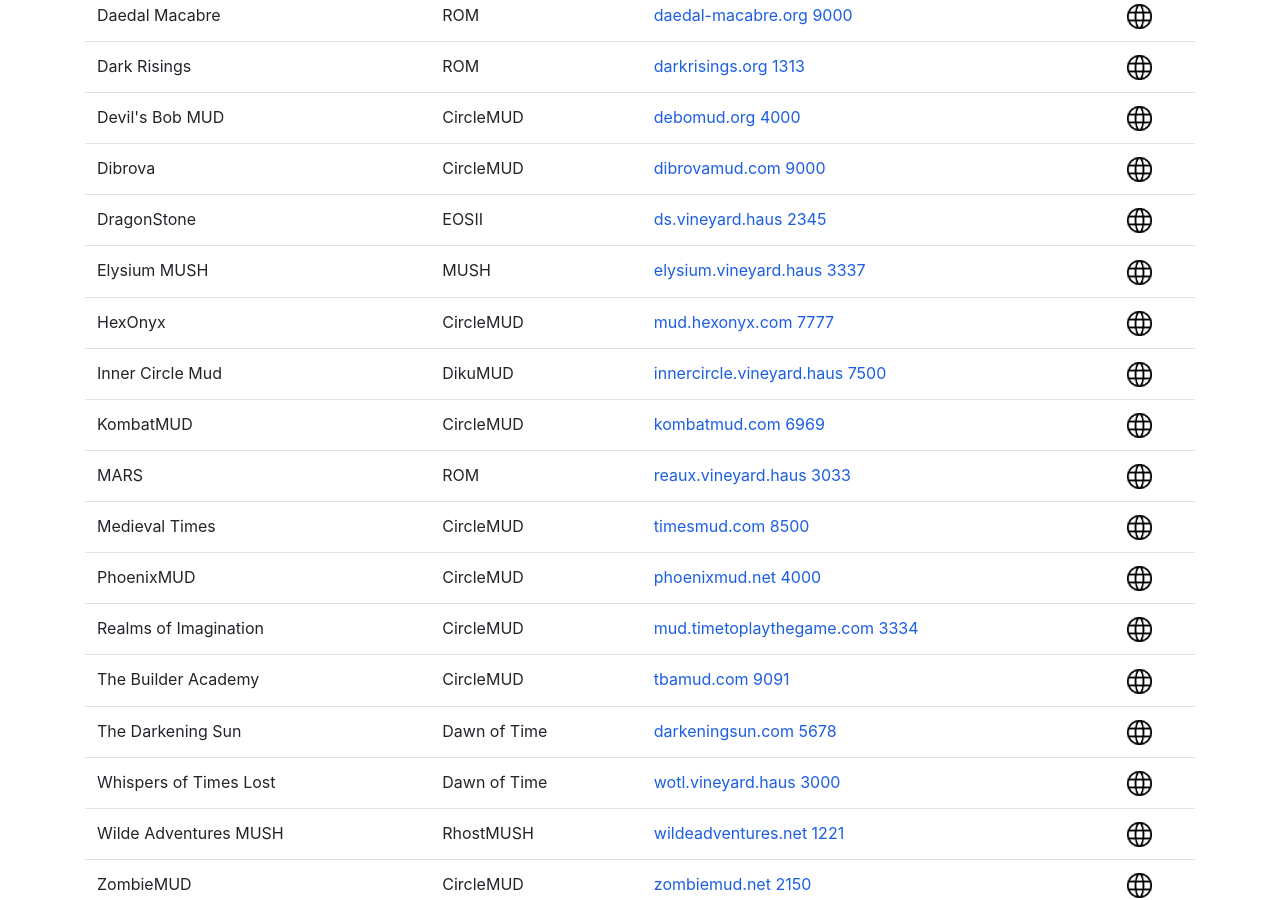
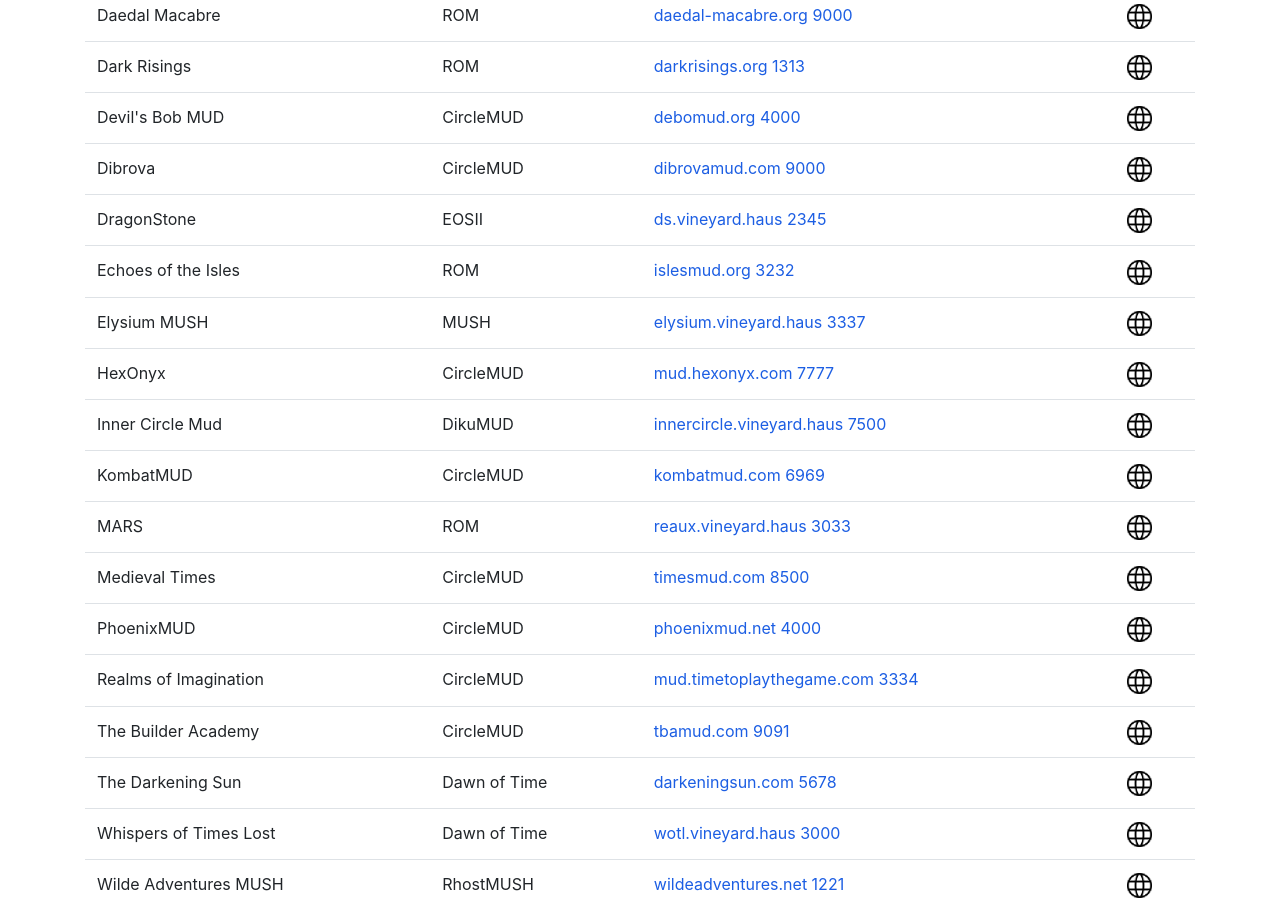
Before and after one commit to vintnerhaus/vineyard.haus, a Jekyll site: the page built from muds.html, in a window 1280 px wide and 900 px high, scrolled down 559 px. Built offline with Jekyll 4.4.1, drawn with Linux system fonts in a browser that asks for light colours; nearby versions of some CDN libraries; Markdown is read by kramdown in place of the engine named in the settings.

Commit message:
Update mud_list.json

```diff
--- a/_data/mud_list.json
+++ b/_data/mud_list.json
@@ -163,6 +163,13 @@
       "server_port": "10000",
     },
     {
+      "mud_name": "Echoes of the Isles",
+      "server": "ROM",
+      "site": "islesmud.org",
+      "server_address": "islesmud.org",
+      "server_port": "3232",
+    },
+    {
       "mud_name": "Inner Circle Mud",
       "server": "DikuMUD",
       "site": "innercircle.vineyard.haus",
```
